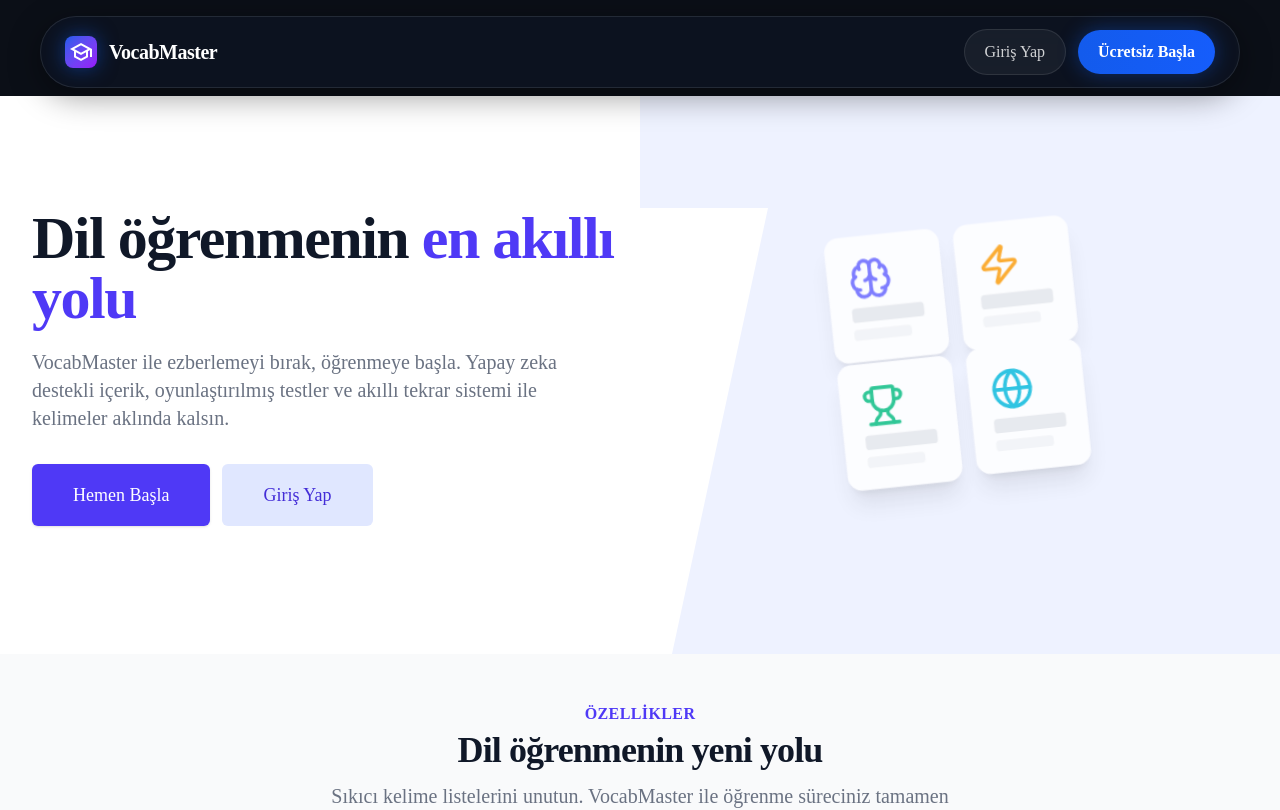
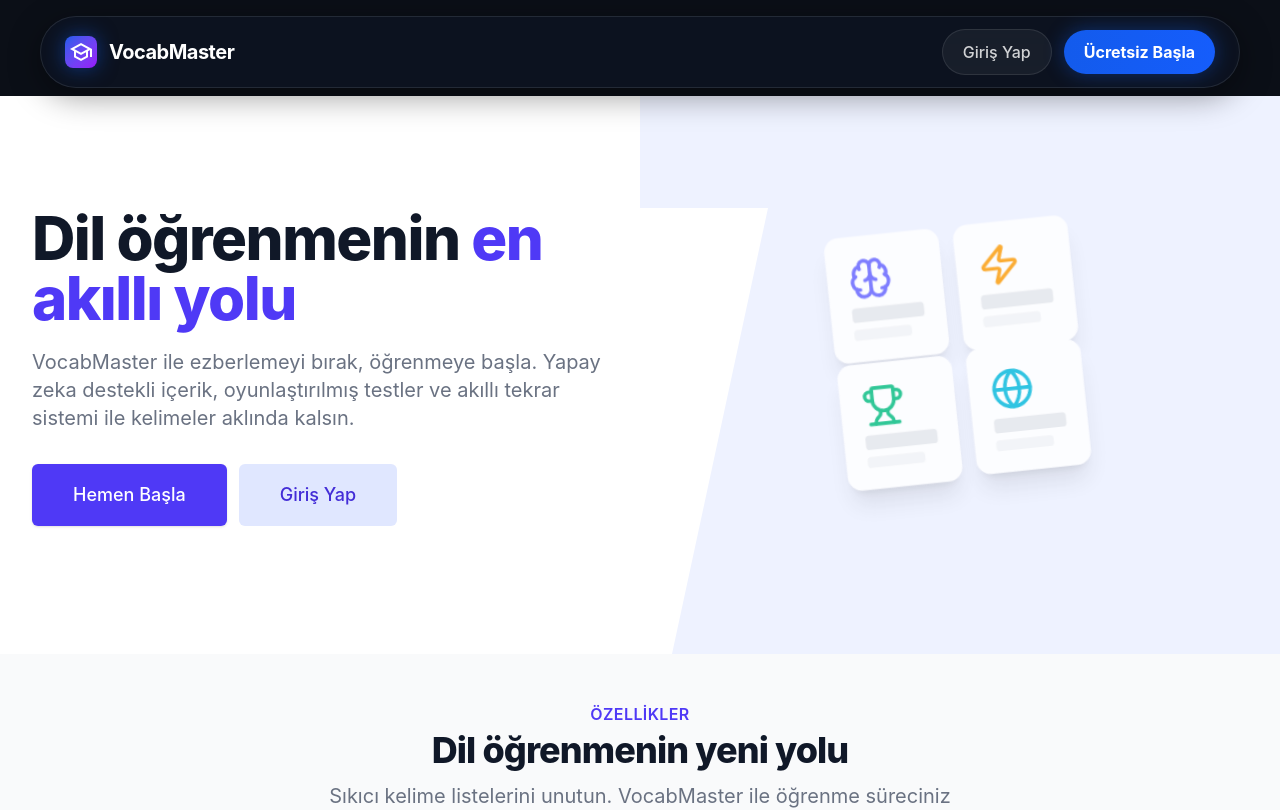
Before and after one commit to BatuhanYolcu1/vocabmaster, a Next.js app: page / in a window 1280 px wide. Shown: the top 810 px of the page. Built offline with nearby package versions, Linux system fonts and the light colour scheme; no server answers.

Commit message:
style: apply Inter font - modern, readable, full weight range

```diff
--- a/src/app/globals.css
+++ b/src/app/globals.css
@@ -1,5 +1,5 @@
 @import "tailwindcss";
-@import url('https://fonts.googleapis.com/css2?family=Coiny&display=swap');
+@import url('https://fonts.googleapis.com/css2?family=Inter:wght@100..900&display=swap');
 
 /* Enable class-based dark mode selector */
 @custom-variant dark (&:where(.dark, .dark *));
@@ -48,7 +48,7 @@
 body {
   background-color: var(--background);
   color: var(--foreground);
-  font-family: 'Coiny', cursive;
+  font-family: 'Inter', -apple-system, BlinkMacSystemFont, 'Segoe UI', sans-serif;
   transition: background-color 0.3s ease, color 0.3s ease;
 }
 
--- a/src/app/layout.tsx
+++ b/src/app/layout.tsx
@@ -48,7 +48,7 @@ export default function RootLayout({
         <link rel="preconnect" href="https://fonts.gstatic.com" crossOrigin="anonymous" />
         <link href="https://fonts.googleapis.com/css2?family=Material+Symbols+Outlined:wght,FILL@100..700,0..1&display=swap" rel="stylesheet" />
       </head>
-      <body className="antialiased min-h-screen bg-[#0b0f17] text-white font-['Coiny']">
+      <body className="antialiased min-h-screen bg-[#0b0f17] text-white font-['Inter']">
         <Providers>
           <Navbar />
           <main className="pt-24 pb-12">
```
